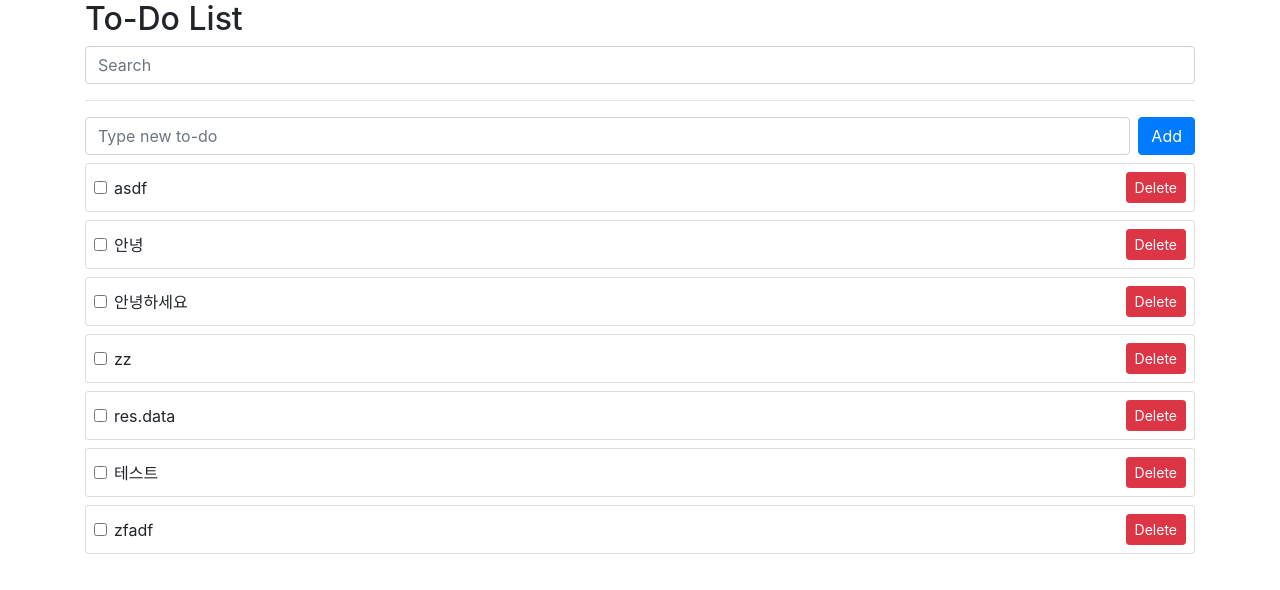
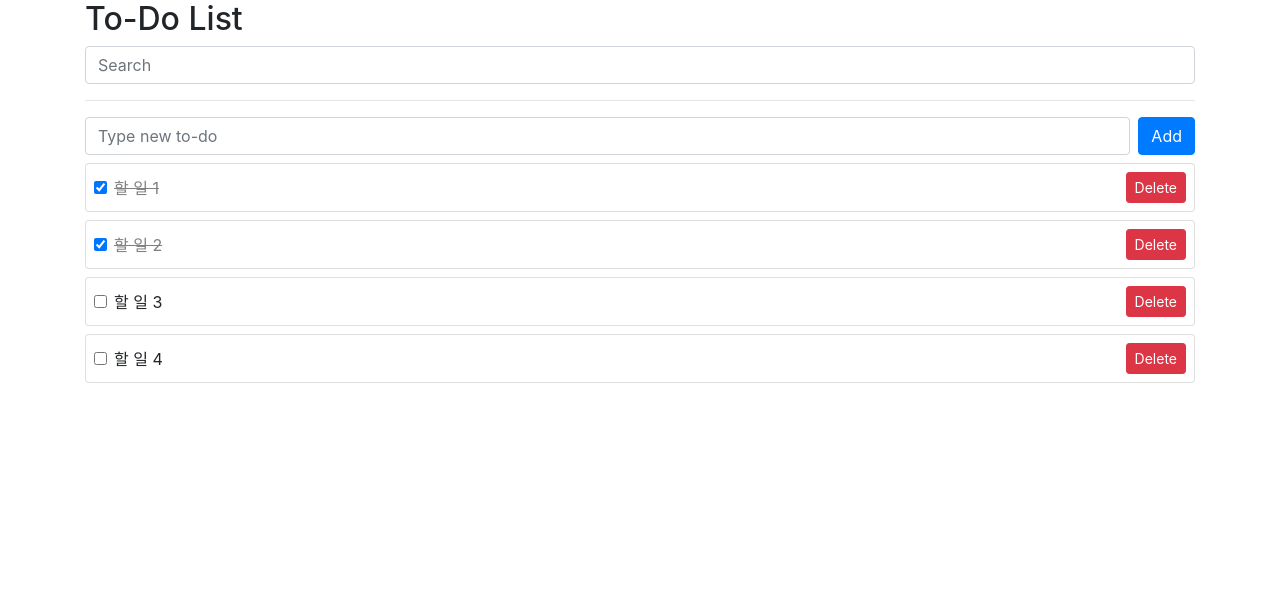
Before and after one commit to h2oi6v0i/vue3-project, a Vue app: page / in a window 1280 px wide. Shown: the top 590 px of the page. Built offline with nearby package versions, Linux system fonts and the light colour scheme; data requests are answered from the project's data file.

Commit message:
[31] : PATCH 요청 - todo 완료 여부 업데이트

```diff
--- a/db.json
+++ b/db.json
@@ -1,39 +1,24 @@
 {
   "todos": [
     {
-      "subject": "asdf",
-      "completed": false,
+      "subject": "할 일 1",
+      "completed": true,
       "id": 1
     },
     {
-      "subject": "안녕",
-      "completed": false,
+      "subject": "할 일 2",
+      "completed": true,
       "id": 2
     },
     {
-      "subject": "안녕하세요",
+      "subject": "할 일 3",
       "completed": false,
       "id": 3
     },
     {
-      "subject": "zz",
+      "subject": "할 일 4",
       "completed": false,
       "id": 4
-    },
-    {
-      "subject": "res.data",
-      "completed": false,
-      "id": 5
-    },
-    {
-      "subject": "테스트",
-      "completed": false,
-      "id": 6
-    },
-    {
-      "subject": "zfadf",
-      "completed": false,
-      "id": 7
     }
   ]
 }
--- a/src/App.vue
+++ b/src/App.vue
@@ -110,8 +110,19 @@ export default {
         /**
          * Todo 완료/미완료
          */
-        const toggleTodo = (index) => {
-            todos.value[index].completed = !todos.value[index].completed;
+        const toggleTodo = async (index) => {
+            error.value = "";
+            const id = todos.value[index].id;
+
+            try {
+                await axios.patch(`http://localhost:3000/todos/${id}`, {
+                    completed: !todos.value[index].completed,
+                });
+                todos.value[index].completed = !todos.value[index].completed;
+            } catch (err) {
+                console.log(err);
+                error.value = "Something went wrong.";
+            }
         };
 
         return {
--- a/src/components/TodoList.vue
+++ b/src/components/TodoList.vue
@@ -5,7 +5,7 @@
                 <input
                     class="form-check-input"
                     type="checkbox"
-                    :value="todo.completed"
+                    :checked="todo.completed"
                     @change="toggleTodo(index)"
                 />
                 <label
```
